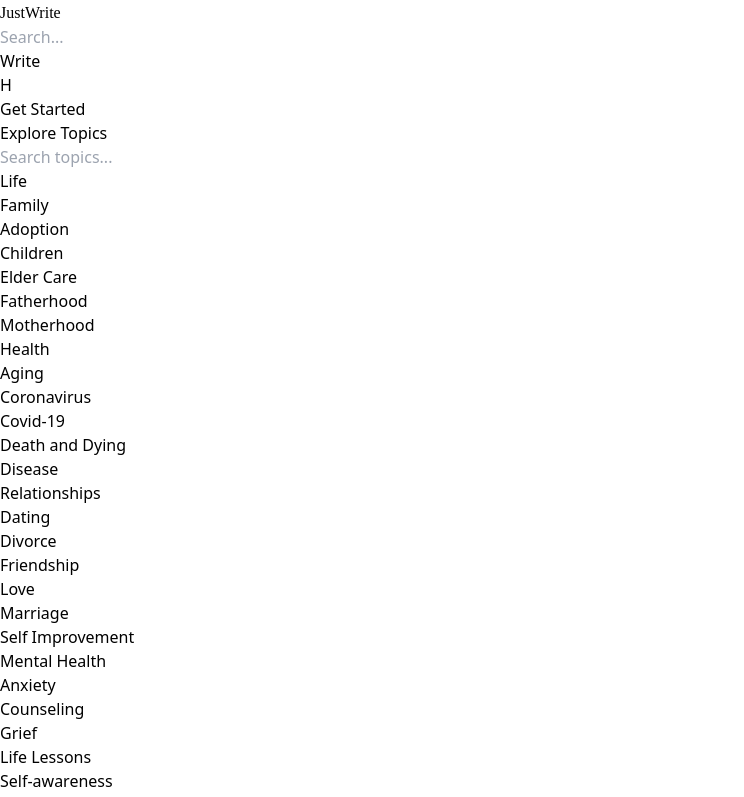
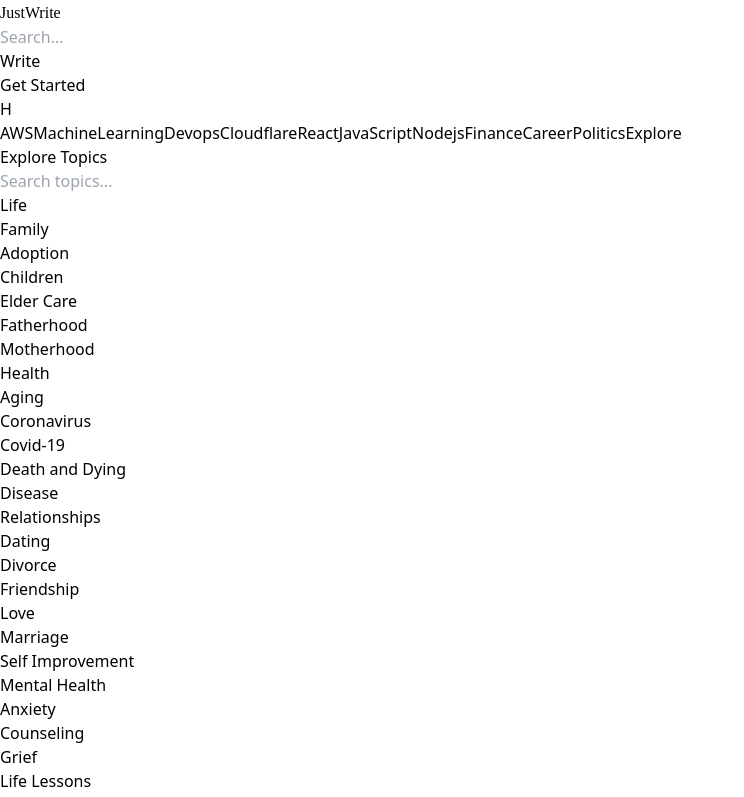
Before and after one commit to yhimanshu22/justwrite, a React (Vite) app in the folder frontend/: page /tags/Explore in a window 1280 px wide. Shown: the top 797 px of the page, without its empty margins (0-744 px from the left). Built offline with nearby package versions, Linux system fonts and the light colour scheme.

Commit message:
shift logout right

```diff
--- a/frontend/src/components/Appbar.tsx
+++ b/frontend/src/components/Appbar.tsx
@@ -39,8 +39,6 @@ export const Appbar = () => {
                     </button>
                 </Link>
 
-                <Avatar size={"big"} name="Himanshu" onLogout={handleLogout} />
-
                 <div className="ml-4">
                     <Link to="/signup">
                         <button type="button" className="ml-2 mr-1 text-white bg-blue-600 hover:bg-blue-700 focus:outline-none focus:ring-4 focus:ring-blue-300 font-medium rounded-full text-sm px-5 py-2.5">
@@ -48,6 +46,10 @@ export const Appbar = () => {
                         </button>
                     </Link>
                 </div>
+
+                <Avatar size={"big"} name="Himanshu" onLogout={handleLogout} />
+
+
             </div>
         </div>
     );
--- a/frontend/src/tags/Explore.tsx
+++ b/frontend/src/tags/Explore.tsx
@@ -1,5 +1,6 @@
 import { useState } from "react";
-import { Appbar } from "../components/Appbar";
+
+import { HomeTags } from "../components/HomeTags";
 
 export const Explore = () => {
     const [searchQuery, setSearchQuery] = useState("");
@@ -10,10 +11,10 @@ export const Explore = () => {
 
     return (
         <>
-            <Appbar />
+            <HomeTags />
             <div className="min-h-screen p-8 dark:bg-slate-800 dark:text-white">
                 <div className="text-center">
-                    <h1 className="text-4xl font-medium mb-8">Explore Topics</h1>
+                    <h1 className="text-4xl font-md mt-2 mb-8">Explore Topics</h1>
 
                     <div className="mb-8">
                         <input
```
